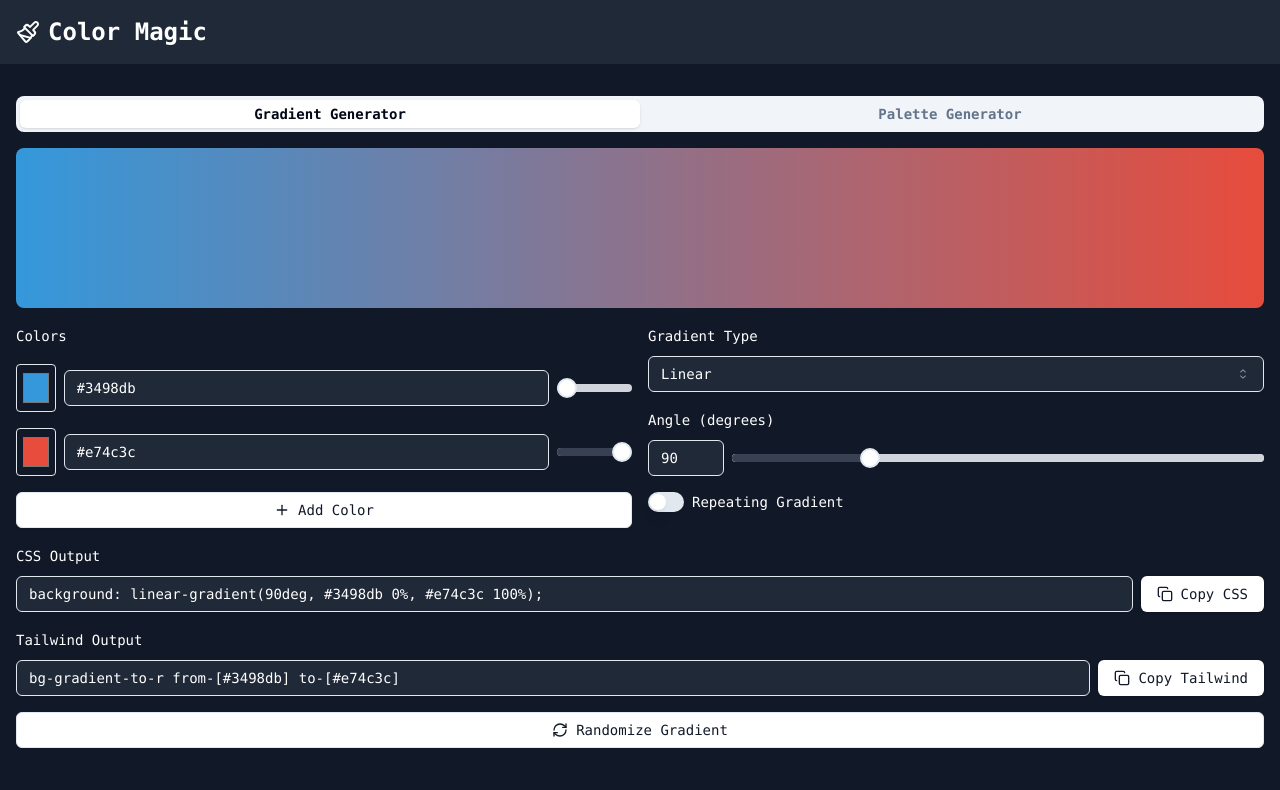
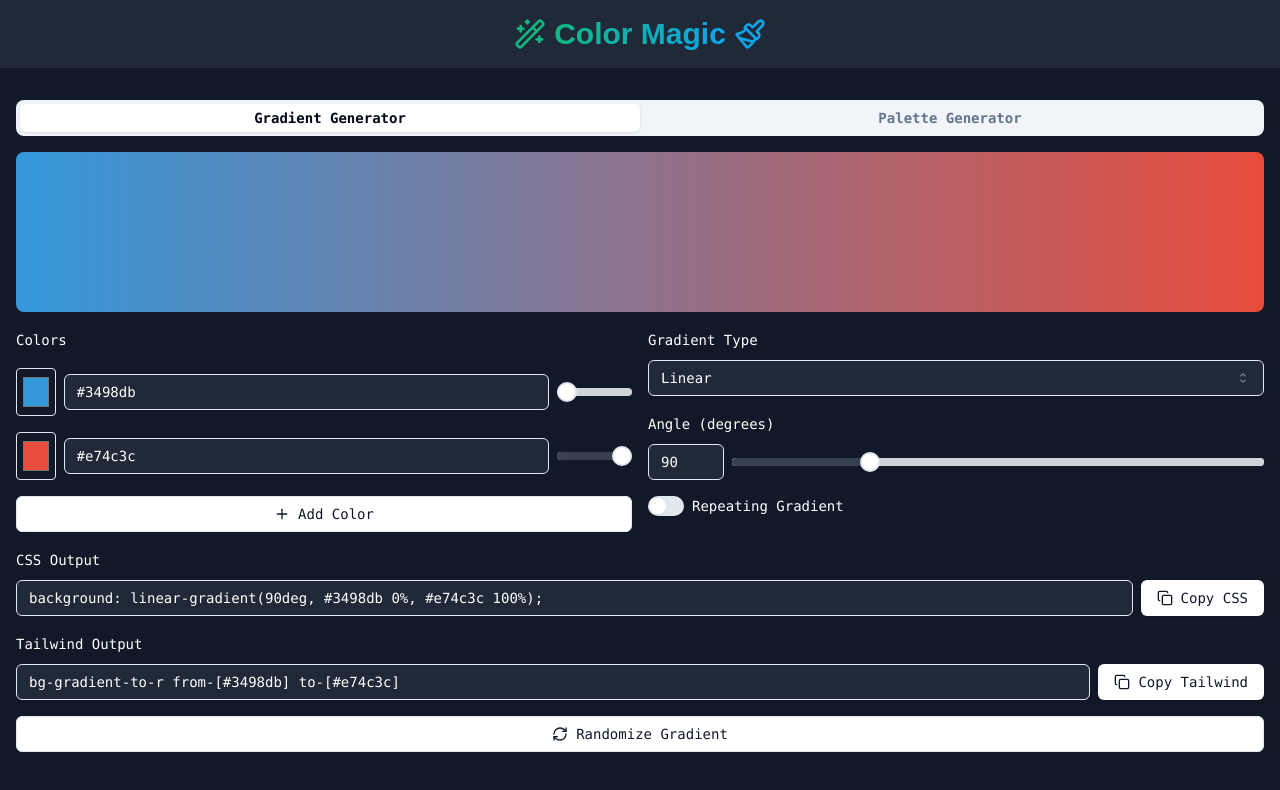
Before and after one commit to FabuTheFool/Color-Magic, a Next.js app: page / in a window 1280 px wide. Shown: the top 790 px of the page. Built offline with nearby package versions, Linux system fonts and the light colour scheme.

Commit message:
small visual changes

```diff
--- a/app/Colors/color-magic.tsx
+++ b/app/Colors/color-magic.tsx
@@ -6,7 +6,7 @@
 import { useState, useCallback } from 'react'
 import { useToast } from "@/components/ui/use-toast"
 import { ToastProvider, ToastViewport } from "@/components/ui/toast"
-import { Paintbrush, Plus, Minus, Copy, RefreshCw } from 'lucide-react'
+import { Paintbrush, Plus, Minus, Copy, RefreshCw ,WandSparkles } from 'lucide-react'
 import { Input } from "@/components/ui/input"
 import { Label } from "@/components/ui/label"
 import { Button } from "@/components/ui/button"
@@ -246,10 +246,13 @@ export function ColorMagicComponent() {
     <ToastProvider>
       <div className="min-h-screen bg-gray-900 text-white">
         <header className="bg-gray-800 py-4">
-          <div className="container mx-auto px-4">
-            <h1 className="text-2xl font-bold flex items-center font-mono">
-              <Paintbrush className="w-6 h-6 mr-2 " />
-              Color Magic
+          <div className="container mx-auto px-4 flex items-center justify-center space-x-2">
+            <h1 className="text-3xl font-bold flex items-center">
+              <WandSparkles className="w-8 h-8 mr-2 inline-block text-emerald-500"  />
+              <span className="bg-gradient-to-r from-emerald-500 to-sky-500 text-transparent bg-clip-text">
+                Color Magic
+              </span>
+              <Paintbrush className="w-8 h-8 ml-2 inline-block text-sky-500" />
             </h1>
           </div>
         </header>
```
